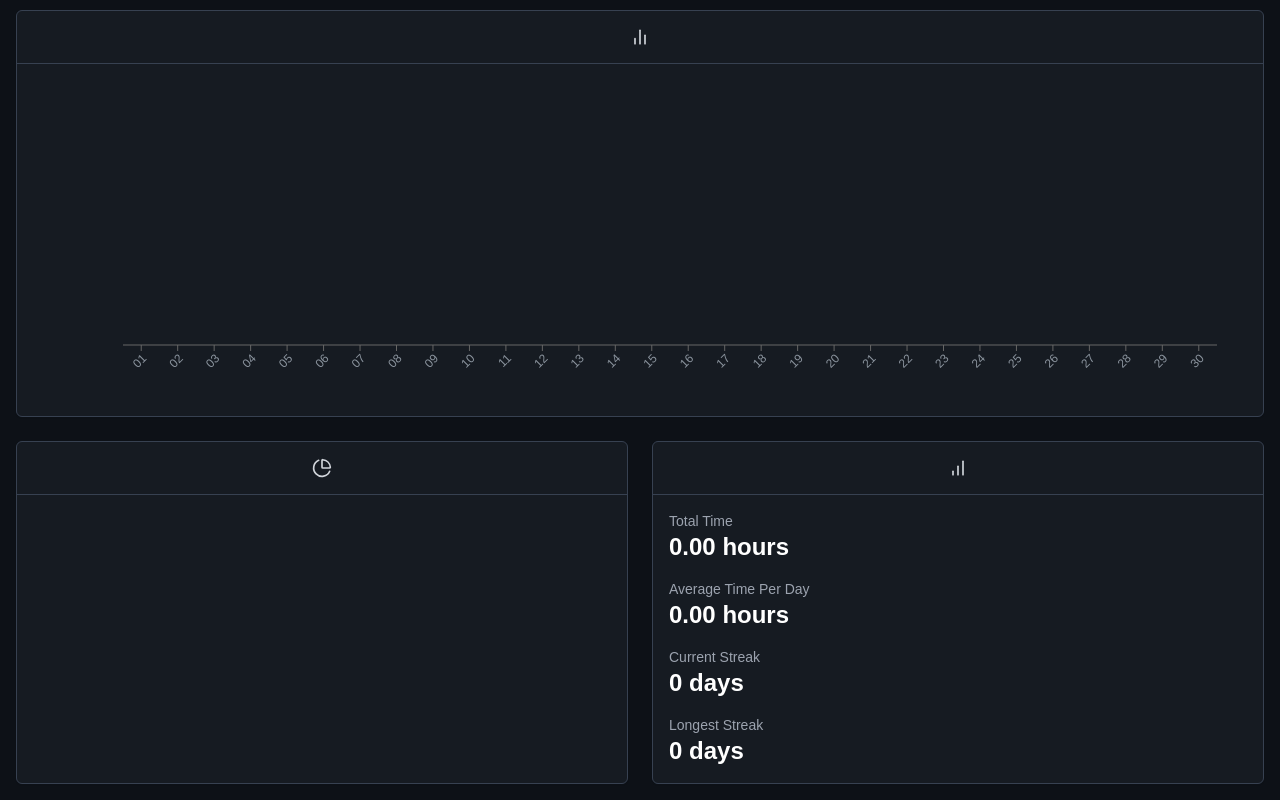
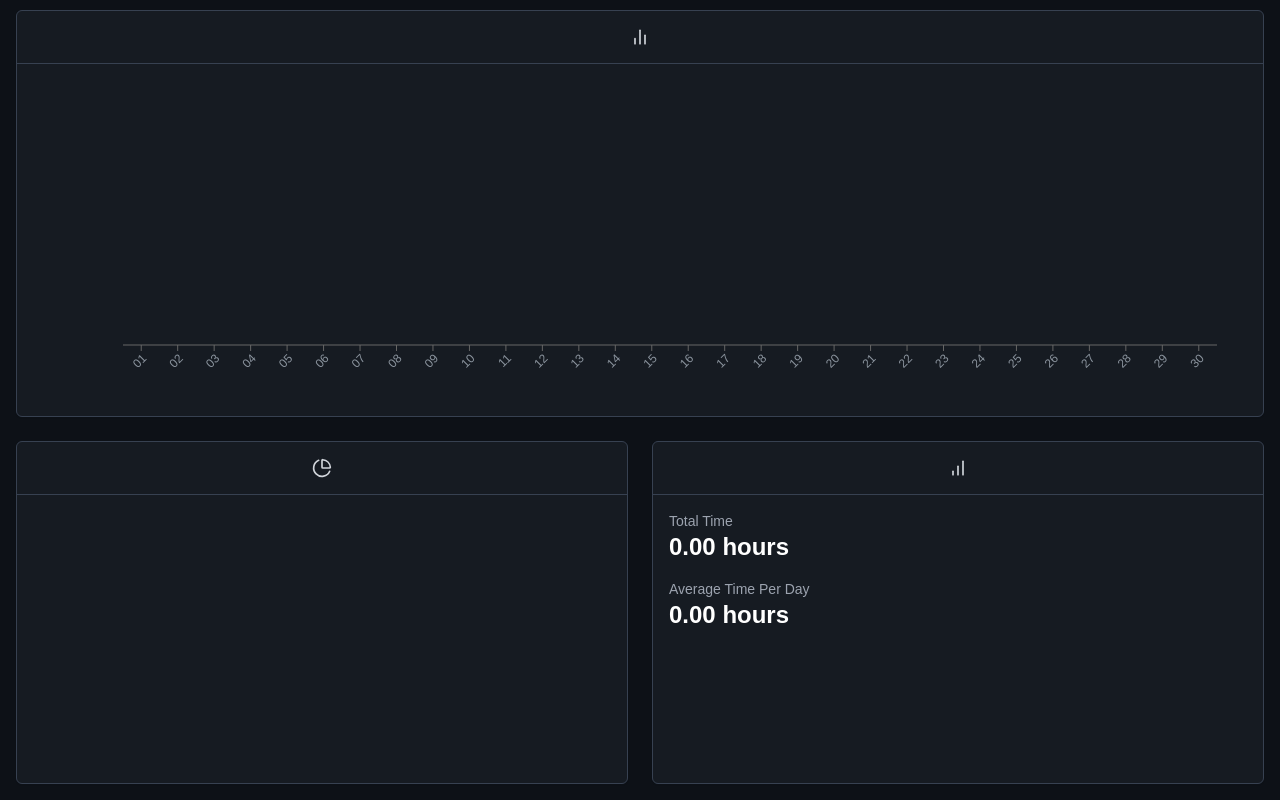
Before and after one commit to jepeake/studytracker, a Next.js app: page / in a window 1280 px wide. Shown: the part 513-1313 px from the top of the page. Built offline with nearby package versions, Linux system fonts and the light colour scheme.

Commit message:
update files

```diff
--- a/components/flow-app.tsx
+++ b/components/flow-app.tsx
@@ -1,7 +1,7 @@
 'use client'
 
 import React, { useState, useEffect, useCallback, useMemo } from 'react'
-import { format, startOfMonth, endOfMonth, eachDayOfInterval, isSameDay, addMonths, subMonths, isToday, differenceInDays, parseISO, startOfDay } from 'date-fns'
+import { format, startOfMonth, endOfMonth, eachDayOfInterval, isSameDay, addMonths, subMonths, isToday } from 'date-fns'
 import { motion } from 'framer-motion'
 import { Button } from "@/components/ui/button"
 import { Input } from "@/components/ui/input"
@@ -36,6 +36,7 @@
   const [workTypes, setWorkTypes] = useState<WorkType[]>([])
   const [newWorkType, setNewWorkType] = useState('')
   const [isDarkMode, setIsDarkMode] = useState(true)
+  const [pausedTime, setPausedTime] = useState<number | null>(null)
 
   useEffect(() => {
     const storedHistory = localStorage.getItem('studyHistory')
@@ -88,7 +89,7 @@
         })
       }
       setSessionStartTime(null)
-      notifyUser()
+      setPausedTime(null)
     }
 
     return () => {
@@ -98,18 +99,25 @@
 
   const toggleTimer = useCallback(() => {
     if (!isActive) {
-      setTime(parseInt(inputTime, 10) * 60)
+      if (pausedTime) {
+        setTime(pausedTime)
+        setPausedTime(null)
+      } else {
+        setTime(parseInt(inputTime, 10) * 60)
+      }
       setSessionStartTime(Date.now())
     } else {
+      setPausedTime(time)
       setSessionStartTime(null)
     }
     setIsActive(!isActive)
-  }, [isActive, inputTime])
+  }, [isActive, inputTime, time, pausedTime])
 
   const resetTimer = useCallback(() => {
     setIsActive(false)
     setTime(parseInt(inputTime, 10) * 60)
     setSessionStartTime(null)
+    setPausedTime(null)
   }, [inputTime])
 
   const formatTime = useCallback((seconds: number) => {
@@ -117,27 +125,6 @@
     const secs = seconds % 60
     return `${mins.toString().padStart(2, '0')}:${secs.toString().padStart(2, '0')}`
   }, [])
-
-  const notifyUser = useCallback(() => {
-    if ('Notification' in window) {
-      if (Notification.permission === 'granted') {
-        new Notification('Flow Session Complete!', {
-          body: `Great job! You completed ${selectedWorkType}.`,
-          icon: '/placeholder.svg?height=64&width=64'
-        })
-      } else if (Notification.permission !== 'denied') {
-        Notification.requestPermission().then(permission => {
-          if (permission === 'granted') {
-            new Notification('Flow Session Complete!', {
-              body: `Great job! You completed ${selectedWorkType}.`,
-              icon: '/placeholder.svg?height=64&width=64'
-            })
-          }
-        })
-      }
-    }
-    alert(`Flow Session Complete! You completed ${selectedWorkType}.`)
-  }, [selectedWorkType])
 
   const getChartData = useCallback(() => {
     const [year, month] = selectedMonth.split('-')
@@ -219,42 +206,11 @@
     const sortedHistory = [...studyHistory].sort((a, b) => new Date(a.date).getTime() - new Date(b.date).getTime())
     const firstStudyDay = new Date(sortedHistory[0].date)
     const lastStudyDay = new Date(sortedHistory[sortedHistory.length - 1].date)
-    const totalDays = differenceInDays(lastStudyDay, firstStudyDay) + 1
+    const totalDays = Math.floor((lastStudyDay.getTime() - firstStudyDay.getTime()) / (1000 * 3600 * 24)) + 1
     const totalHours = sortedHistory.reduce((sum, session) => sum + session.duration / 60, 0)
 
     return totalHours / totalDays
   }, [studyHistory])
-
-  const getStreakInfo = useCallback(() => {
-    if (studyHistory.length === 0) return { currentStreak: 0, longestStreak: 0 }
-
-    const sortedHistory = [...studyHistory].sort((a, b) => new Date(b.date).getTime() - new Date(a.date).getTime())
-
-    let currentStreak = 0
-    let longestStreak = 0
-    let currentDate = startOfDay(new Date())
-    let streakBroken = false
-
-    const studyDays = new Set(sortedHistory.map(session => format(parseISO(session.date), 'yyyy-MM-dd')))
-
-    while (studyDays.has(format(currentDate, 'yyyy-MM-dd'))) {
-      if (!streakBroken) {
-        currentStreak++
-      }
-      longestStreak = Math.max(longestStreak, currentStreak)
-      currentDate = new Date(currentDate.getTime() - 86400000) // Subtract one day
-    }
-
-    // Check if the streak is broken
-    if (differenceInDays(new Date(), currentDate) > 1) {
-      streakBroken = true
-      currentStreak = 0
-    }
-
-    return { currentStreak, longestStreak }
-  }, [studyHistory])
-
-  const { currentStreak, longestStreak } = useMemo(() => getStreakInfo(), [getStreakInfo])
 
   const currentDate = new Date()
   const currentMonth = format(currentDate, 'yyyy-MM')
@@ -558,14 +514,6 @@
                       <h4 className="text-sm font-medium text-gray-500 dark:text-gray-400">Average Time Per Day</h4>
                       <p className="text-2xl font-bold text-gray-900 dark:text-white">{averageTimePerDay.toFixed(2)} hours</p>
                     </div>
-                    <div>
-                      <h4 className="text-sm font-medium text-gray-500 dark:text-gray-400">Current Streak</h4>
-                      <p className="text-2xl font-bold text-gray-900 dark:text-white">{currentStreak} days</p>
-                    </div>
-                    <div>
-                      <h4 className="text-sm font-medium text-gray-500 dark:text-gray-400">Longest Streak</h4>
-                      <p className="text-2xl font-bold text-gray-900 dark:text-white">{longestStreak} days</p>
-                    </div>
                   </div>
                 </CardContent>
               </Card>
--- a/components/ui/input.tsx
+++ b/components/ui/input.tsx
@@ -11,7 +11,7 @@
       <input
         type={type}
         className={cn(
-          "flex h-9 w-full rounded-md border border-input bg-transparent px-3 py-1 text-sm shadow-sm transition-colors file:border-0 file:bg-transparent file:text-sm file:font-medium placeholder:text-muted-foreground focus-visible:outline-none focus-visible:ring-1 focus-visible:ring-ring disabled:cursor-not-allowed disabled:opacity-50",
+          "flex h-9 w-full rounded-md border border-input bg-transparent px-3 py-1 text-sm shadow-sm transition-colors file:border-0 file:bg-transparent file:text-sm file:font-medium file:text-foreground placeholder:text-muted-foreground focus-visible:outline-none focus-visible:ring-1 focus-visible:ring-ring disabled:cursor-not-allowed disabled:opacity-50",
           className
         )}
         ref={ref}
```
